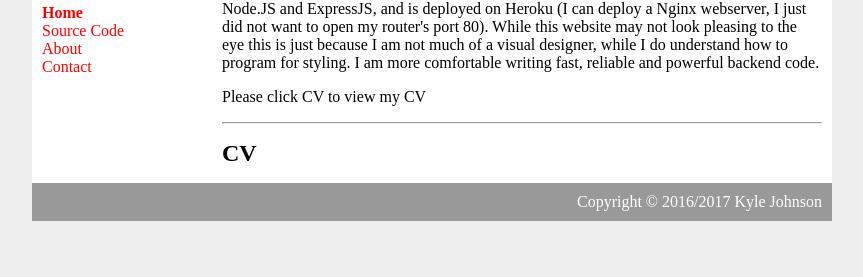
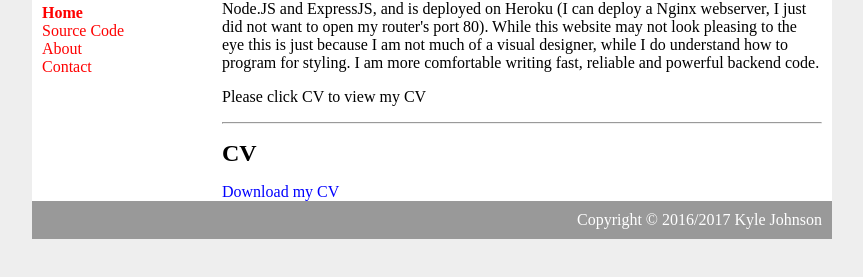
Before and after one commit to miningape/my-portfolio, a website: page webpages/index.html in a window 1280 px wide. Shown: the part 109-386 px from the top of the page, without its empty margins (208-1071 px from the left). Drawn offline with Linux system fonts and the light colour scheme.

Commit message:
Added a download link for my CV

```diff
--- a/webpages/index.html
+++ b/webpages/index.html
@@ -44,6 +44,8 @@
 
 					<p></p>
 
+					<a href="/download/Kyle Johnson - Web Developer CV.pdf" download="/download/Kyle Johnson - Web Developer CV.pdf"">Download my CV</a>
+
 				</div>
 			</div>
 			<div id="footer">
```
Also changed, not shown: 1 other file.
